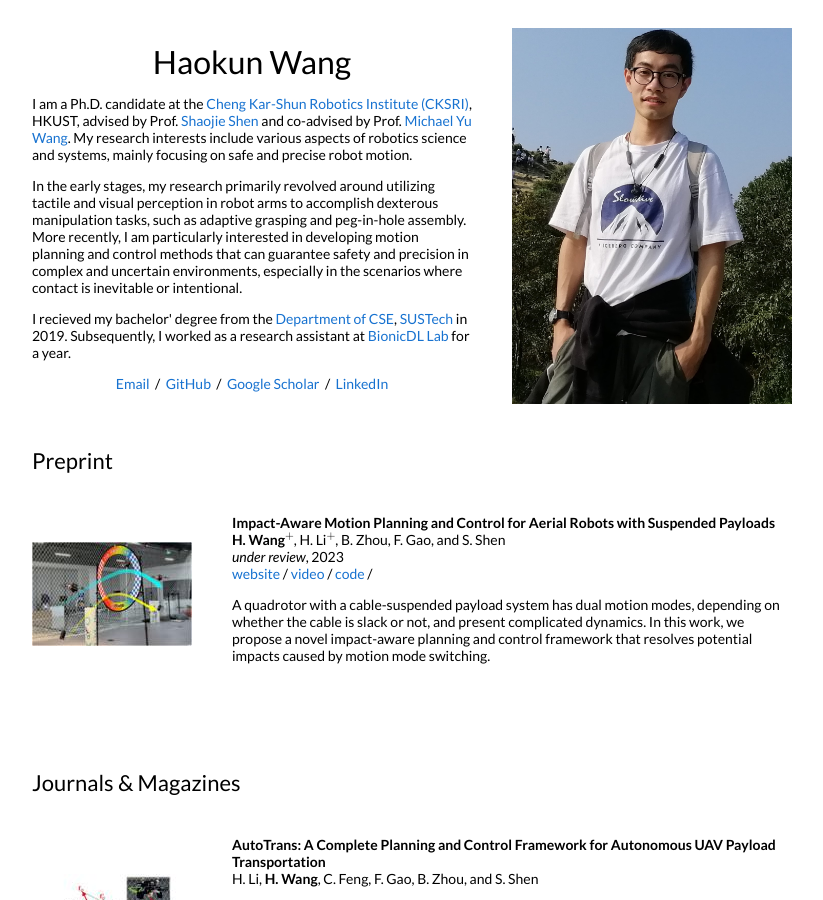
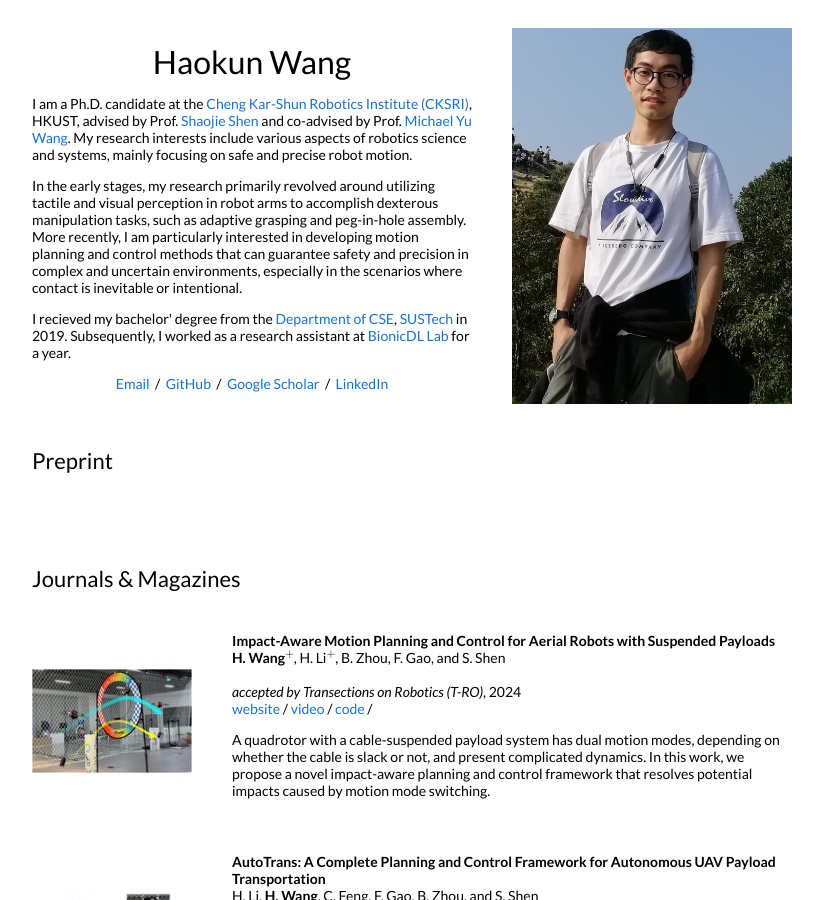
Before and after one commit to haokun-wang/haokun-wang.github.io, a Jekyll site: the page built from _posts/2023-04-28-impact.markdown, in a window 1280 px wide and 900 px high. Shown: the whole window, without its empty margins (228-1051 px from the left). Built offline with Jekyll 4.4.1, drawn with Linux system fonts in a browser that asks for light colours.

Commit message:
[Paper] update tro paper info

```diff
--- a/_posts/2023-04-28-impact.markdown
+++ b/_posts/2023-04-28-impact.markdown
@@ -1,12 +1,12 @@
 ---
 layout: post
 title:  "Impact-Aware Motion Planning and Control for Aerial Robots with Suspended Payloads"
-date:   2023-04-28 12:01:21 +08:00
+date:   2024-03-06 12:01:21 +08:00
 image: /202304-impact.JPG
-categories: Preprint
+categories: Journal
 author: "H. Wang"
 authors: "<strong>H. Wang$^{+}$</strong>, H. Li$^{+}$, B. Zhou, F. Gao, and S. Shen"
-venue: "under review"
+venue: "accepted by Transections on Robotics (T-RO)"
 code: https://github.com/HKUST-Aerial-Robotics/IMPACTOR
 website: https://sites.google.com/view/suspended-payload/
 video: https://www.bilibili.com/video/BV1zg4y1L7dC/?share_source=copy_web&vd_source=4a496bdfc1980dd80977a281d5c963c0
```
